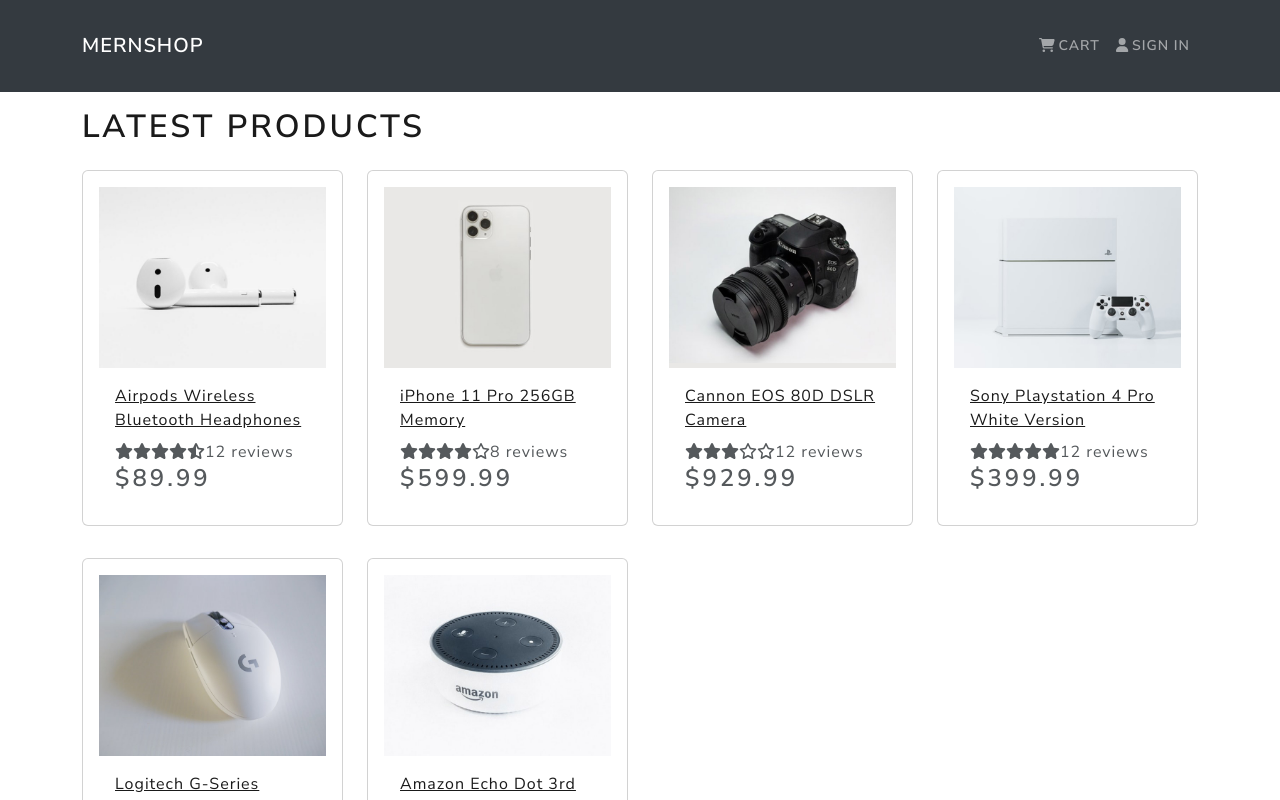
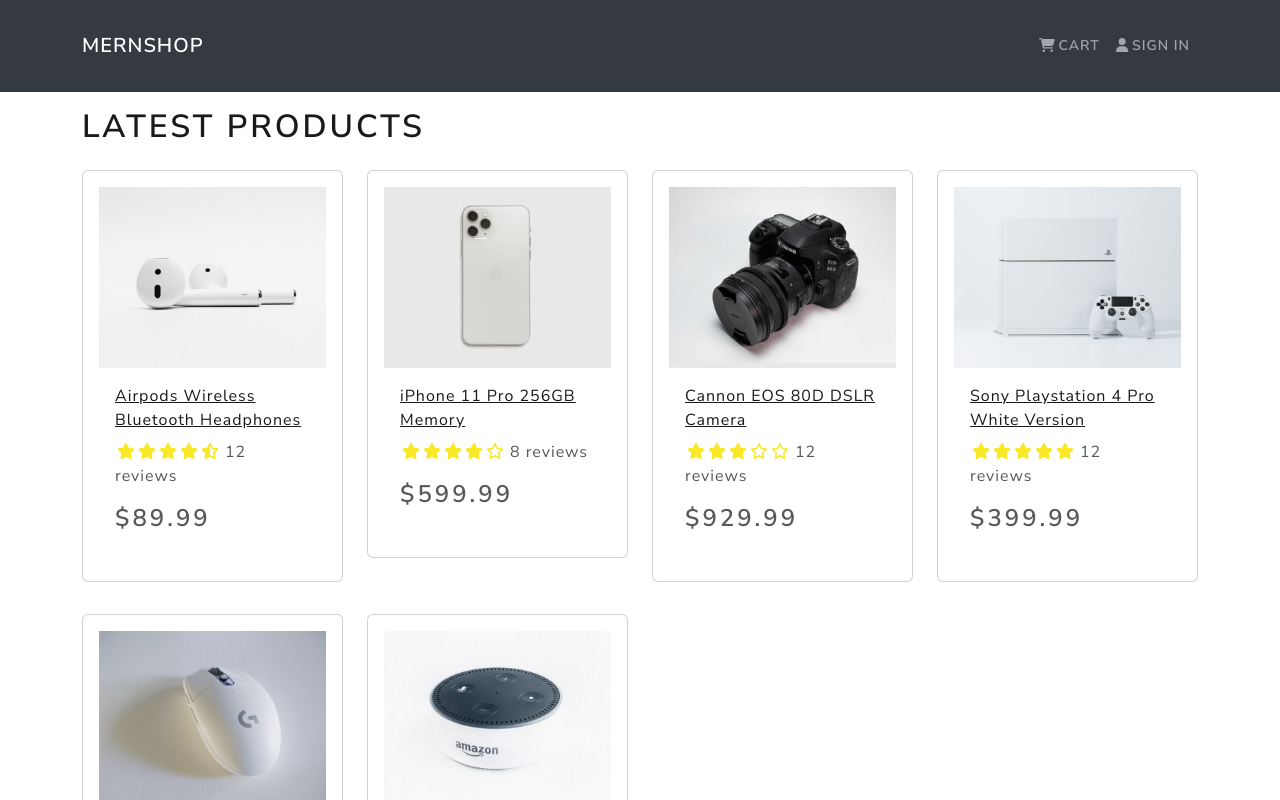
Before and after one commit to abdo-kotb/MERNShop, a Next.js app in the folder client/: page / in a window 1280 px wide. Shown: the top 800 px of the page. Built offline with nearby package versions, Linux system fonts and the light colour scheme.

Commit message:
finish rating component

```diff
--- a/client/components/rating.tsx
+++ b/client/components/rating.tsx
@@ -9,39 +9,49 @@
 interface IProps {
   value: number
   text: string
+  color: string
 }
 
-const Rating: FC<IProps> = ({ value, text }) => {
+const Rating: FC<IProps> = ({ value, text, color }) => {
   return (
     <div className="rating">
       <span>
         <FontAwesomeIcon
+          color={color}
           icon={value >= 1 ? fullStar : value >= 0.5 ? faStarHalfAlt : faStar}
         />
       </span>
       <span>
         <FontAwesomeIcon
+          color={color}
           icon={value >= 2 ? fullStar : value >= 1.5 ? faStarHalfAlt : faStar}
         />
       </span>
       <span>
         <FontAwesomeIcon
+          color={color}
           icon={value >= 3 ? fullStar : value >= 2.5 ? faStarHalfAlt : faStar}
         />
       </span>
       <span>
         <FontAwesomeIcon
+          color={color}
           icon={value >= 4 ? fullStar : value >= 3.5 ? faStarHalfAlt : faStar}
         />
       </span>
       <span>
         <FontAwesomeIcon
+          color={color}
           icon={value >= 5 ? fullStar : value >= 4.5 ? faStarHalfAlt : faStar}
         />
       </span>
-      {text && <span>{text}</span>}
+      {text && <span className="ms-1">{text}</span>}
     </div>
   )
 }
 
+Rating.defaultProps = {
+  color: '#f8e825',
+}
+
 export default Rating
--- a/client/styles/globals.css
+++ b/client/styles/globals.css
@@ -1,3 +1,11 @@
 main {
   min-height: 80vh;
 }
+
+h3 {
+  padding: 1rem 0;
+}
+
+.rating span {
+  margin: 0.1rem;
+}
```
